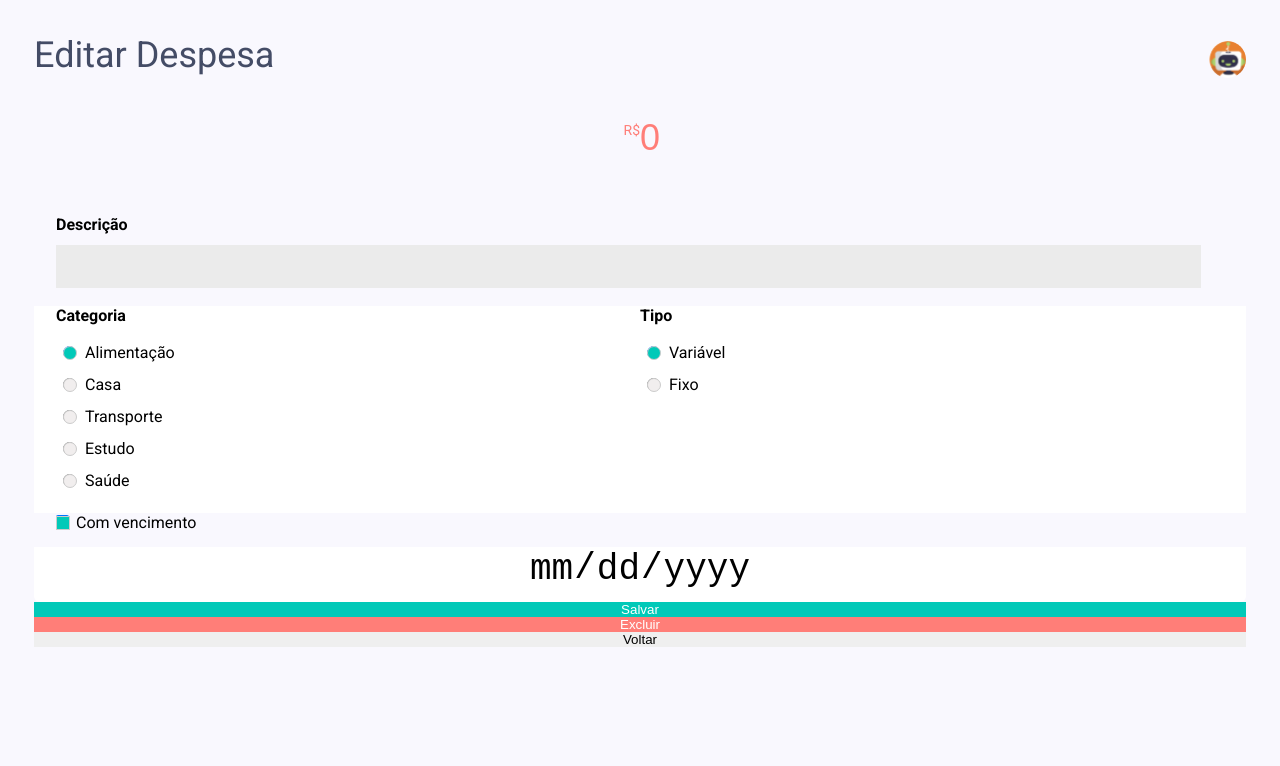
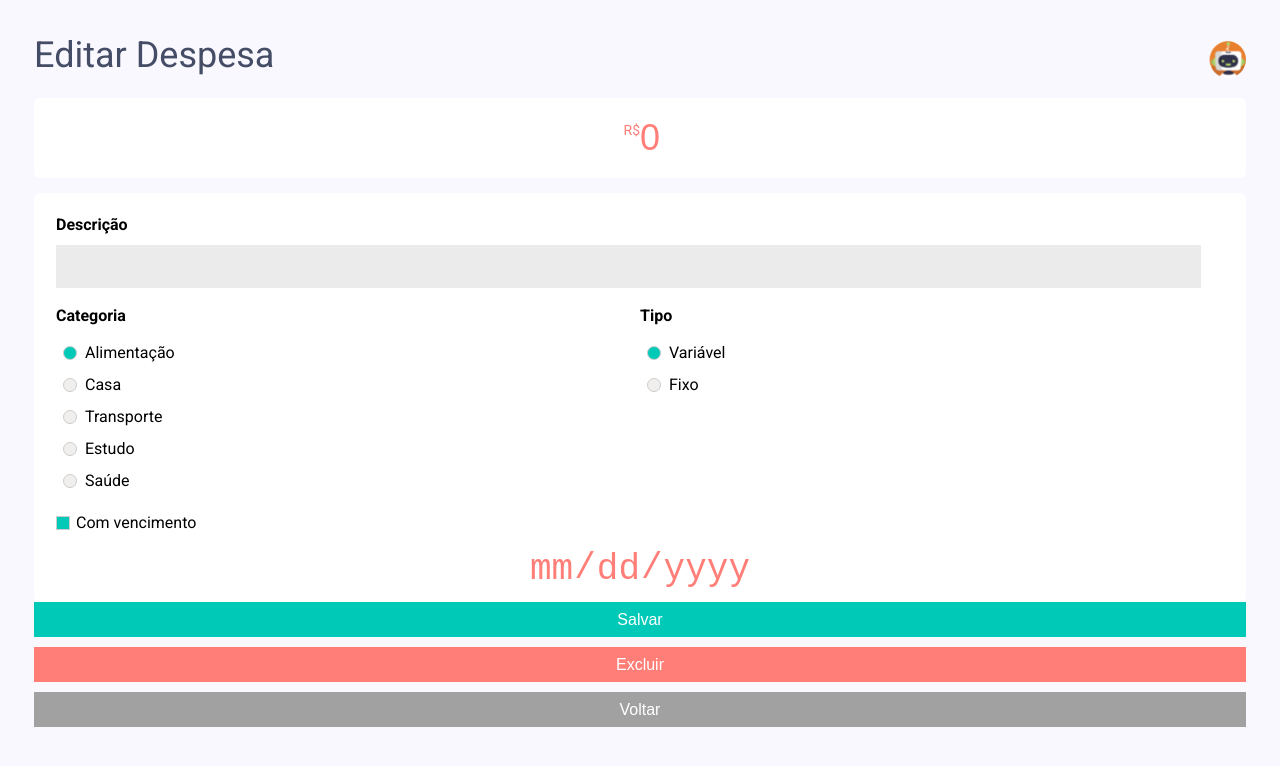
Before and after one commit to MeAjudaDev/greenwallet-react, a React (Create React App) app: page / in a window 1280 px wide. Shown: the top 766 px of the page. Built offline with nearby package versions, Linux system fonts and the light colour scheme.

Commit message:
refactor(ExpenseForm): migrating to css modules finished

```diff
--- a/src/pages/ExpenseForm/ExpenseForm.jsx
+++ b/src/pages/ExpenseForm/ExpenseForm.jsx
@@ -150,21 +150,21 @@ function ExpenseForm({ title, isEditing = false }) {
                     onChange={handleDateChange}
                 />
                 <button
-                    className={`${styles.twoColumns} newExpenseForm__button bgSuccess`}
+                    className={`${styles.twoColumns} ${styles.button} bgSuccess`}
                     type="submit"
                 >
                     Salvar
                 </button>
                 {isEditing && (
                     <button
-                        className={`twoColumns newExpenseForm__button bgDanger`}
+                        className={`${styles.twoColumns} ${styles.button} bgDanger`}
                         type="button"
                     >
                         Excluir
                     </button>
                 )}
                 <button
-                    className={`twoColumns newExpenseForm__button newExpenseForm__button--secondary`}
+                    className={`${styles.twoColumns} ${styles.button} bgDark`}
                     type="button"
                 >
                     Voltar
--- a/src/pages/ExpenseForm/ExpenseForm.module.css
+++ b/src/pages/ExpenseForm/ExpenseForm.module.css
@@ -1,7 +1,7 @@
 fieldset,
-.newExpenseForm__value,
-.newExpenseForm__description,
-.newExpenseForm__expiration {
+.transactionValue,
+.transactionDescription,
+.hasExpiration {
     background: #ffffff;
 }
 
@@ -34,12 +34,12 @@ strong {
     font-weight: 700;
 }
 
-.newExpenseForm__categories input[type="radio"],
-.newExpenseForm__categories input[type="checkbox"],
-.newExpenseForm__expiration input[type="radio"],
-.newExpenseForm__expiration input[type="checkbox"],
-.newExpenseForm__type input[type="radio"],
-.newExpenseForm__type input[type="checkbox"] {
+.categories input[type="radio"],
+.categories input[type="checkbox"],
+.hasExpiration input[type="radio"],
+.hasExpiration input[type="checkbox"],
+.expenseType input[type="radio"],
+.expenseType input[type="checkbox"] {
     opacity: 0;
 }
 
@@ -78,7 +78,7 @@ input::-webkit-datetime-edit-fields-wrapper {
 
 .transactionValue,
 .transactionValue input,
-.newExpenseForm__expirationdate {
+.expirationDate {
     color: #ff7e78;
 }
 
@@ -172,23 +172,15 @@ input::-webkit-datetime-edit-fields-wrapper {
     padding-bottom: 1rem;
 }
 
-.newExpenseForm__button {
+.button {
     color: #ffffff;
     font-size: 1.6rem;
     height: 3.5rem;
     margin-bottom: var(--spacing-extra-small);
 }
 
-.newExpenseForm__button:hover {
+.button:hover {
     filter: brightness(0.95);
-}
-
-.newExpenseForm__button--primary {
-    background-color: #01c9b8;
-}
-
-.newExpenseForm__button--secondary {
-    background-color: #a2a1a1;
 }
 
 .twoColumns {
```
